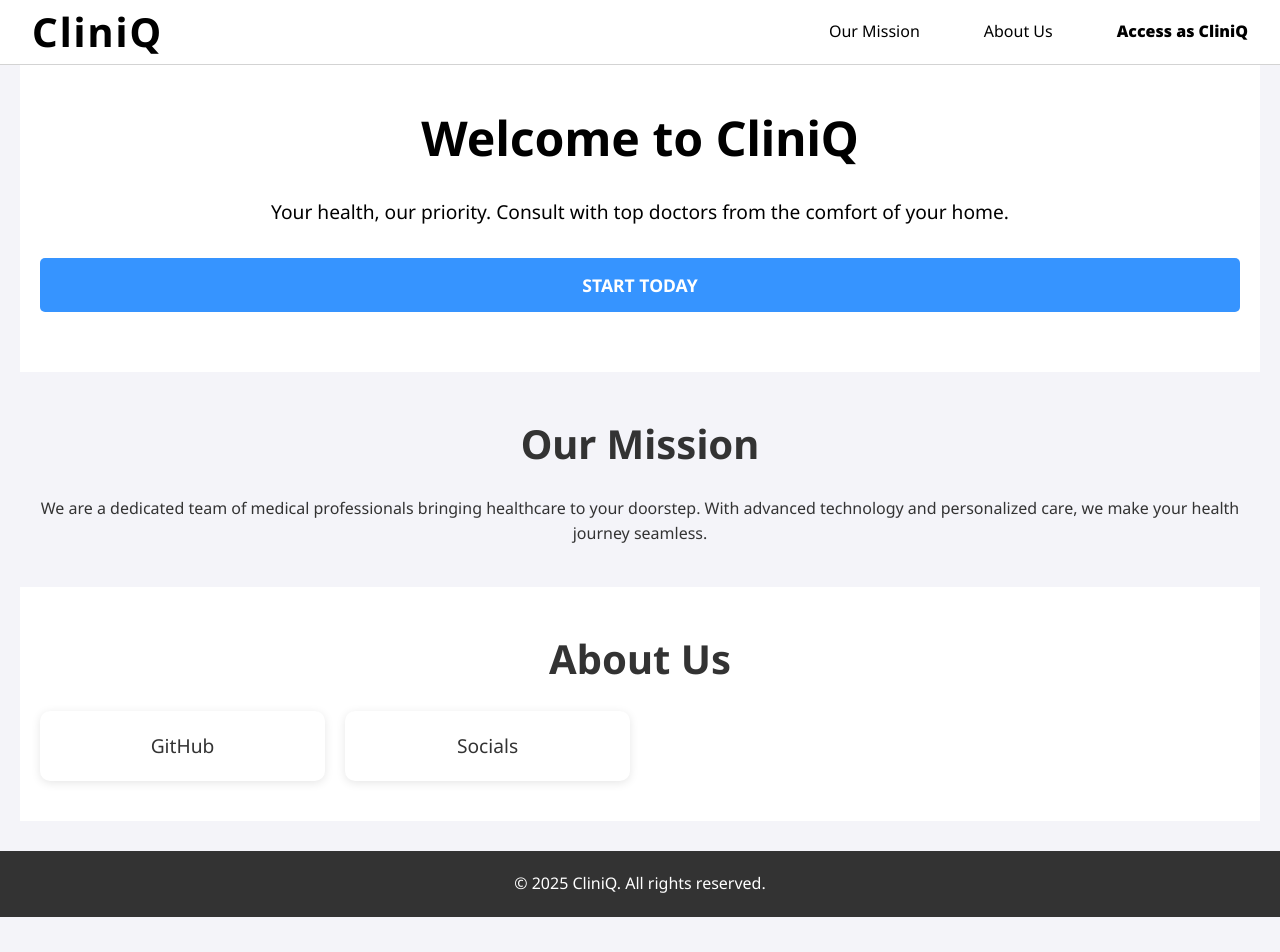
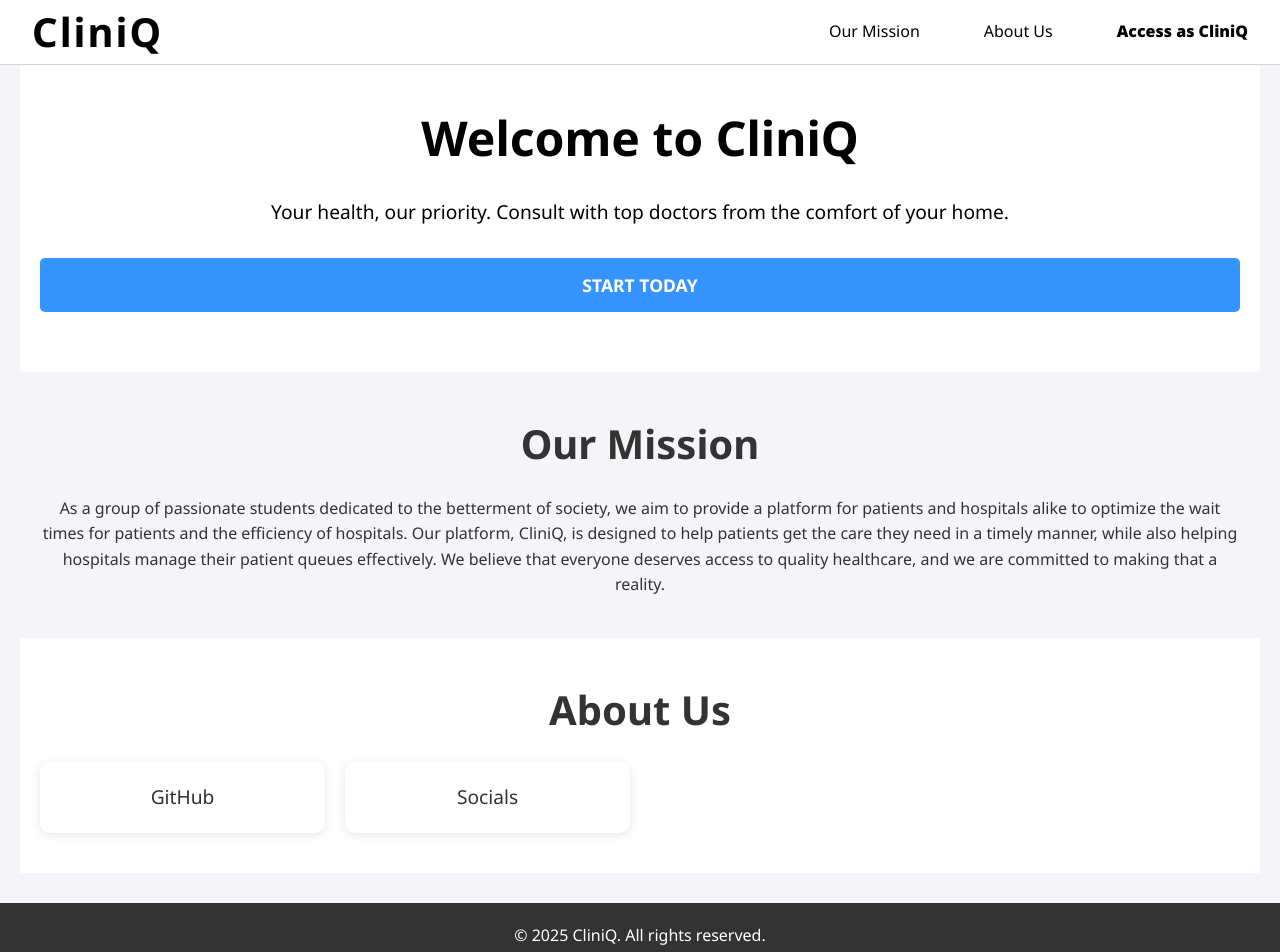
Before and after one commit to 4yushP4tel/mchacks, a React (Vite) app in the folder frontend/: page / in a window 1280 px wide. Shown: the top 952 px of the page. Before the commit the page ends 917 px from the top, so only its background shows below. Built offline with nearby package versions, Linux system fonts and the light colour scheme; no server answers.

Commit message:
Style homepage and Write out mission statement

```diff
--- a/frontend/src/components/home_body.jsx
+++ b/frontend/src/components/home_body.jsx
@@ -18,17 +18,18 @@ function HomeBody() {
         <section id="services" className="services">
             <h2>Our Mission</h2>
             <p>
-                We are a dedicated team of medical professionals bringing healthcare to your doorstep.
-                With advanced technology and personalized care, we make your health journey seamless.
+            As a group of passionate students dedicated to the betterment of society, we aim to provide a platform for patients and hospitals alike to optimize the wait times for patients and the efficiency of hospitals. Our platform, CliniQ, is designed to help patients get the care they need in a timely manner, while also helping hospitals manage their patient queues effectively. We believe that everyone deserves access to quality healthcare, and we are committed to making that a reality.
             </p>
         </section>
 
         <section id="about" className="services about-bg">
             <h2>About Us</h2>
+            <div className="about-list">
             <ul>
                 <li>GitHub</li>
                 <li>Socials</li>
             </ul>
+            </div>
         </section>
       </main>
     )
--- a/frontend/src/style.css
+++ b/frontend/src/style.css
@@ -165,6 +165,11 @@
     font-size: 1.2rem;
   }
 
+  .about-list {
+    display: flex;
+    justify-content: center;
+  }
+
   /* Footer */
   .footer {
     background-color: #333;
```
